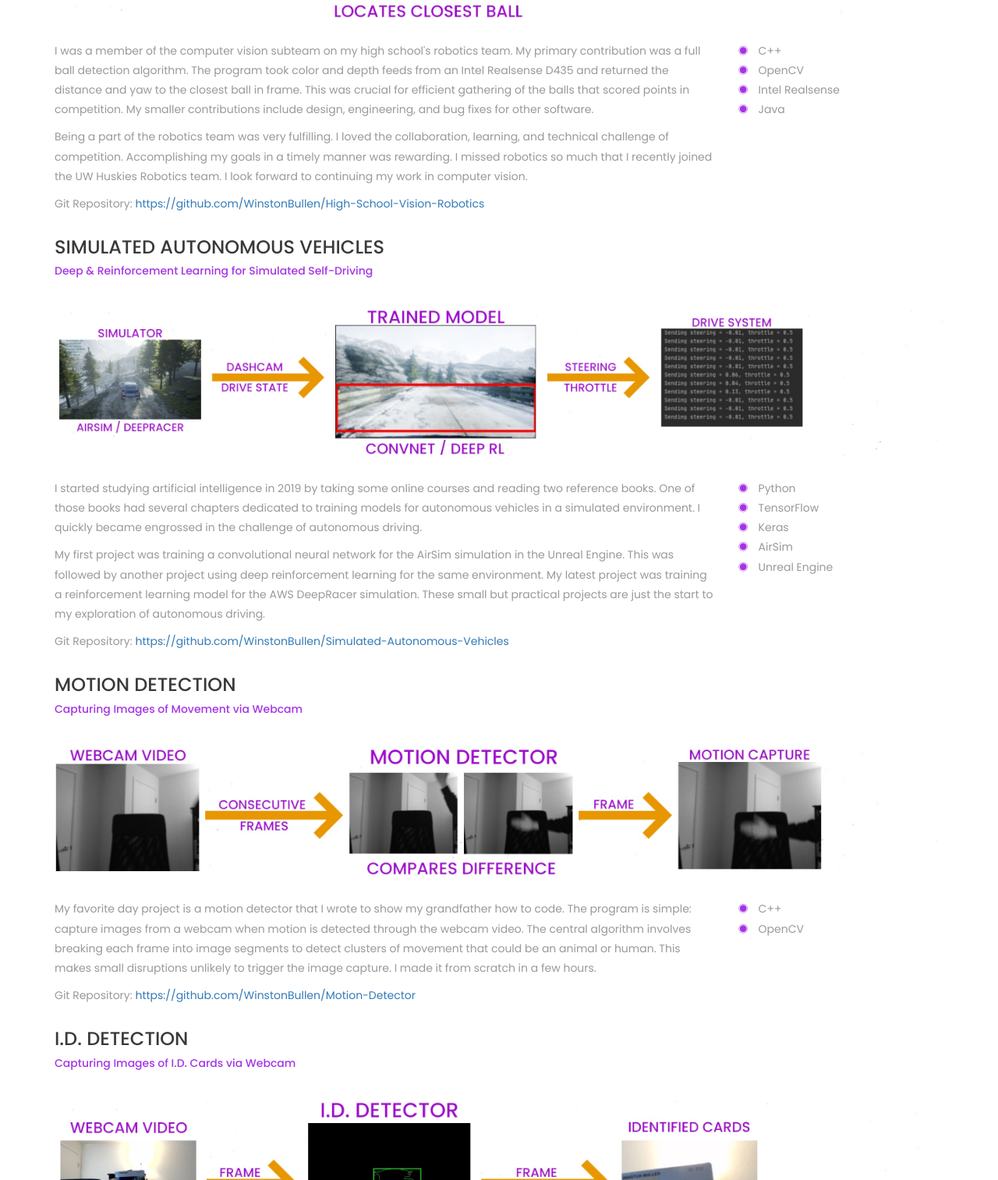
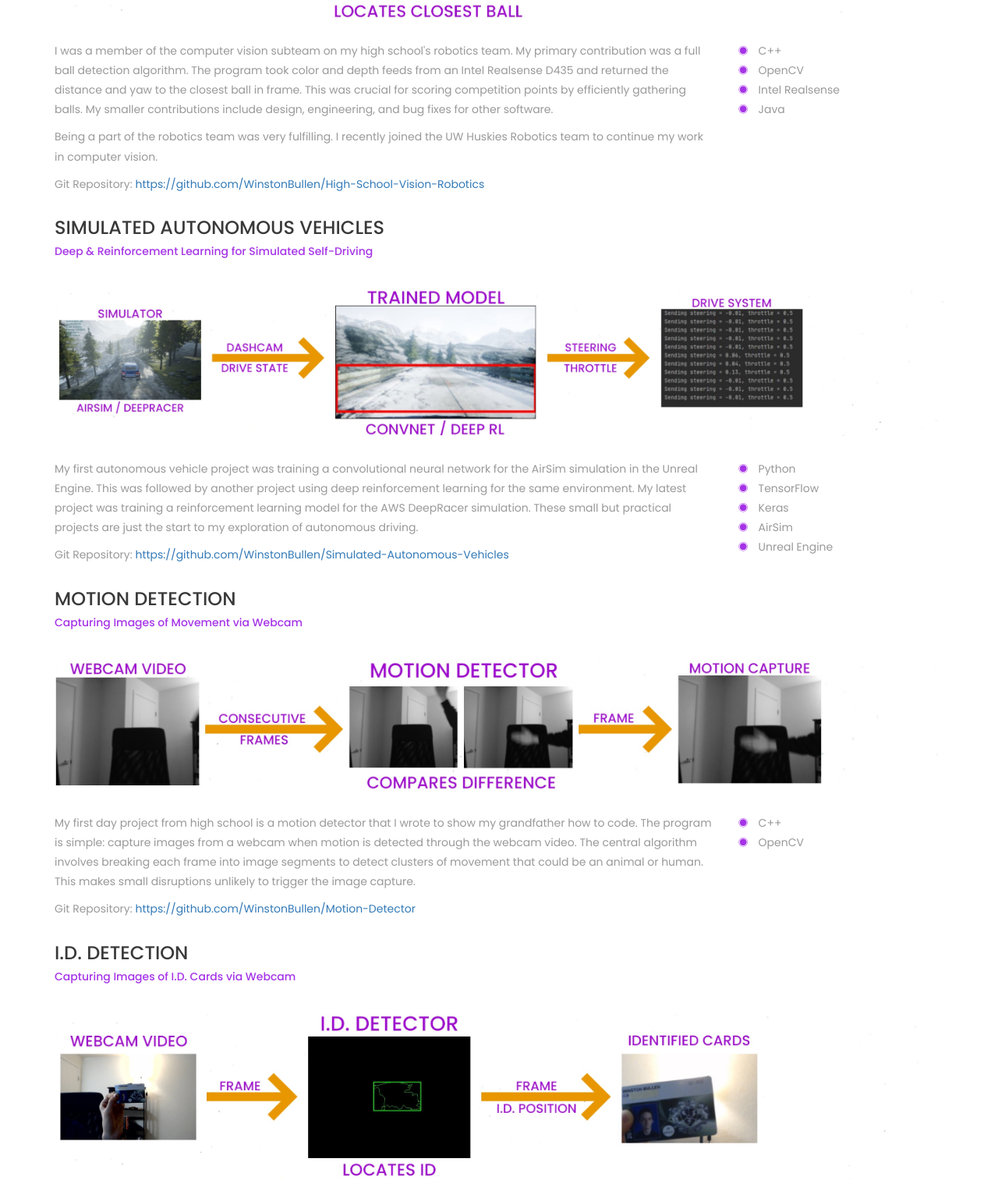
Before and after one commit to WinstonBullen/WinstonBullen.github.io, a plain HTML site: page index.html in a window 1280 px wide. Shown: the part 1287-2800 px from the top of the page at 78% size. Drawn offline with Linux system fonts and the light colour scheme; files whose address does not match are found by name.

Commit message:
Feedback

```diff
--- a/index.html
+++ b/index.html
@@ -72,7 +72,7 @@
                <h3 class="uppercase">About Me </h3>
                <h5>Winston Bullen</h5>
                <div class="h-30"></div>
-                <p>Greetings! My name is Winston and I am pursuing a career in computer science. I started coding in my sophomore year of high school when I bought a book on web development. I quickly fell in love with computer science, doing some interesting projects to explore the field. My favorite projects are displayed on this website accompanied by their Git repositories. </p>
+                <p>Greetings! My name is Winston and I am pursuing a career in computer science. I started coding in my sophomore year of high school when I bought a book on web development. I quickly became engrossed with computer science, doing some interesting projects to explore the field. My favorite projects are displayed on this website accompanied by their Git repositories. </p>
 
                 <p>I have experience in Java, Python, C++, TensorFlow, OpenCV, and more. I am always eager to learn more about computer science. Artificial intelligence, computer vision, and robotics are the topics that interest me the most. Please feel free to contact me on LinkedIn to discuss any of these topics. </p>
 
@@ -101,9 +101,9 @@
         </div>
 
         <div class="col-md-9">
-            <p>I was a member of the computer vision subteam on my high school's robotics team. My primary contribution was a full ball detection algorithm. The program took color and depth feeds from an Intel Realsense D435 and returned the distance and yaw to the closest ball in frame. This was crucial for efficient gathering of the balls that scored points in competition. My smaller contributions include design, engineering, and bug fixes for other software.</p>
+            <p>I was a member of the computer vision subteam on my high school's robotics team. My primary contribution was a full ball detection algorithm. The program took color and depth feeds from an Intel Realsense D435 and returned the distance and yaw to the closest ball in frame. This was crucial for scoring competition points by efficiently gathering balls. My smaller contributions include design, engineering, and bug fixes for other software.</p>
 
-            <p>Being a part of the robotics team was very fulfilling. I loved the collaboration, learning, and technical challenge of competition. Accomplishing my goals in a timely manner was rewarding. I missed robotics so much that I recently joined the UW Huskies Robotics team. I look forward to continuing my work in computer vision. </p>
+            <p>Being a part of the robotics team was very fulfilling. I recently joined the UW Huskies Robotics team to continue my work in computer vision.</p>
 
             <p>Git Repository: <a href="https://github.com/WinstonBullen/High-School-Vision-Robotics">https://github.com/WinstonBullen/High-School-Vision-Robotics</a></p>
         </div>
@@ -131,9 +131,8 @@
         </div>
 
         <div class="col-md-9">
-            <p>I started studying artificial intelligence in 2019 by taking some online courses and reading two reference books. One of those books had several chapters dedicated to training models for autonomous vehicles in a simulated environment. I quickly became engrossed in the challenge of autonomous driving.  </p>
 
-            <p>My first project was training a convolutional neural network for the AirSim simulation in the Unreal Engine. This was followed by another project using deep reinforcement learning for the same environment. My latest project was training a reinforcement learning model for the AWS DeepRacer simulation. These small but practical projects are just the start to my exploration of autonomous driving. </p>
+            <p>My first autonomous vehicle project was training a convolutional neural network for the AirSim simulation in the Unreal Engine. This was followed by another project using deep reinforcement learning for the same environment. My latest project was training a reinforcement learning model for the AWS DeepRacer simulation. These small but practical projects are just the start to my exploration of autonomous driving. </p>
 
             <p>Git Repository: <a href="https://github.com/WinstonBullen/Simulated-Autonomous-Vehicles">https://github.com/WinstonBullen/Simulated-Autonomous-Vehicles</a></p>
         </div>
@@ -162,7 +161,7 @@
         </div>
 
         <div class="col-md-9">
-            <p>My favorite day project is a motion detector that I wrote to show my grandfather how to code. The program is simple: capture images from a webcam when motion is detected through the webcam video. The central algorithm involves breaking each frame into image segments to detect clusters of movement that could be an animal or human. This makes small disruptions unlikely to trigger the image capture. I made it from scratch in a few hours. </p>
+            <p>My first day project from high school is a motion detector that I wrote to show my grandfather how to code. The program is simple: capture images from a webcam when motion is detected through the webcam video. The central algorithm involves breaking each frame into image segments to detect clusters of movement that could be an animal or human. This makes small disruptions unlikely to trigger the image capture. </p>
 
             <p>Git Repository: <a href="https://github.com/WinstonBullen/Motion-Detector">https://github.com/WinstonBullen/Motion-Detector</a></p>
         </div>
@@ -186,7 +185,7 @@
         </div>
 
         <div class="col-md-9">
-            <p>My second favorite day project from high school is an I.D. card detector. The program captures an image of the I.D. card seen through the webcam video feed. The central algorithm involves thresholding by specific card features such as color and dimensions. The program is only guaranteed to work with my high school's I.D. format, but only minor modifications are necessary for another format. </p>
+            <p>Another high school day project is an I.D. card detector. The program captures an image of the I.D. card seen through the webcam video feed. The central algorithm involves thresholding by specific card features such as color and dimensions. The program is only guaranteed to work with my high school's I.D. format, but only minor modifications are necessary for another format. </p>
 
             <p>Git Repository: <a href="https://github.com/WinstonBullen/ID-Card-Detector">https://github.com/WinstonBullen/ID-Card-Detector</a></p>
         </div>
```
